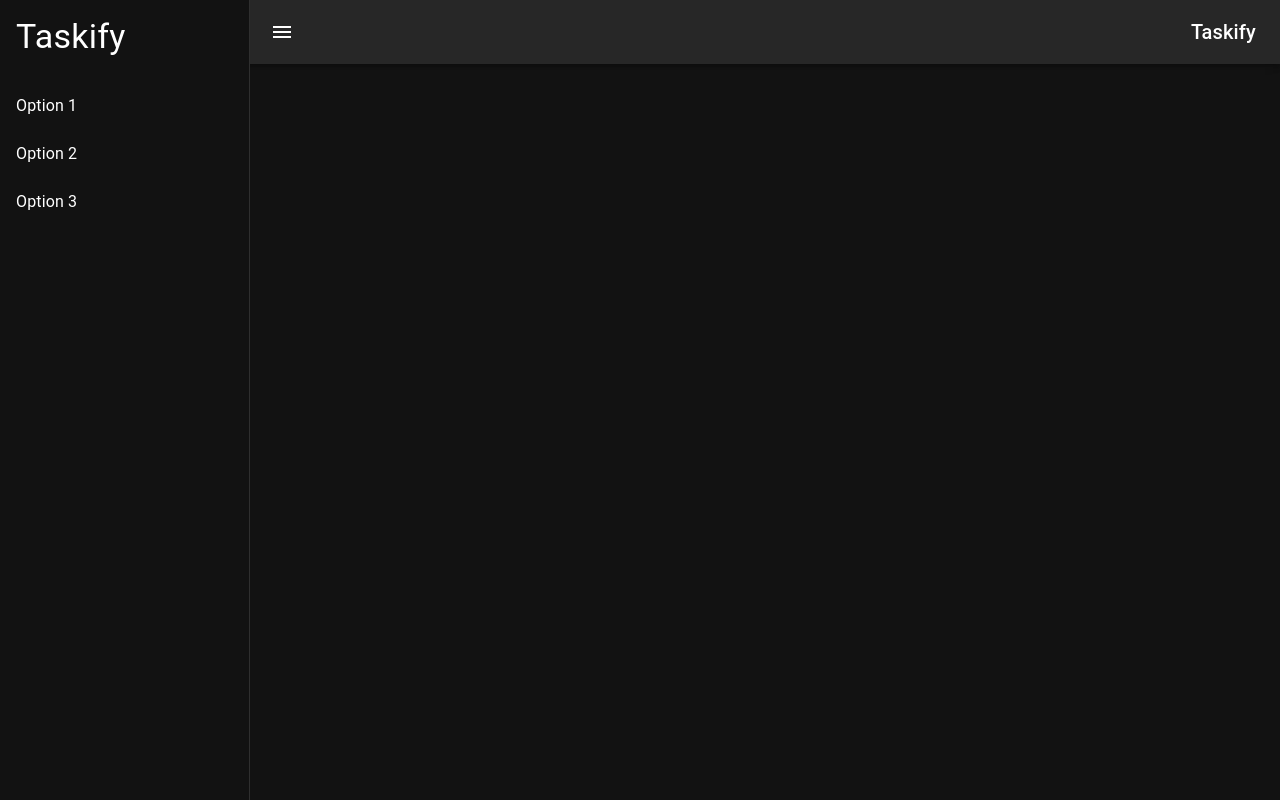
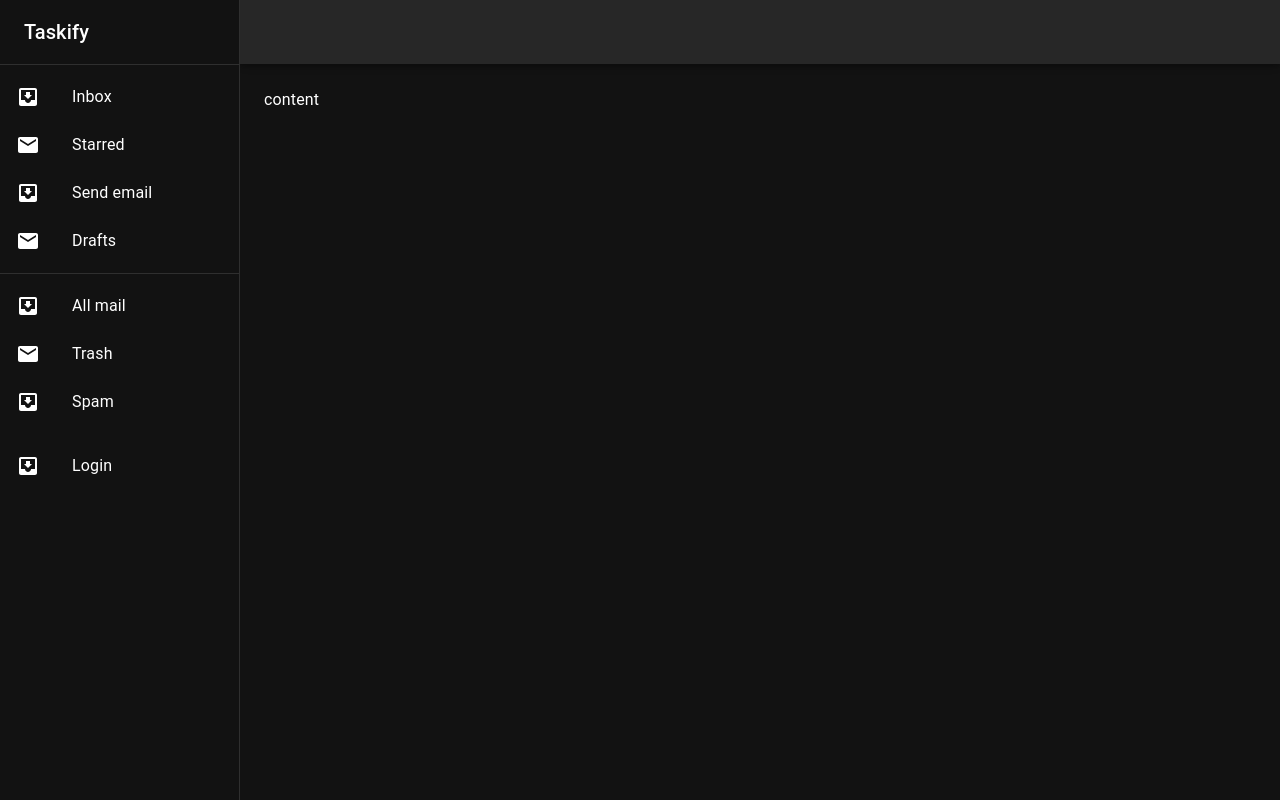
Before and after one commit to FilipAlberski/taskify2, a React (Vite) app in the folder client/: page /dashboard in a window 1280 px wide. Built offline with nearby package versions, Linux system fonts and the light colour scheme.

Commit message:
Refactor SharedLayout component to use Material-UI components and add Redux integration.

```diff
--- a/client/src/components/SharedLayout.tsx
+++ b/client/src/components/SharedLayout.tsx
@@ -1,102 +1,191 @@
-import React, { useState, useCallback } from 'react';
-import {
-  useTheme,
-  useMediaQuery,
-  AppBar,
-  Toolbar,
-  Typography,
-  IconButton,
-  Drawer,
-  List,
-  ListItemButton,
-  ListItemText,
-  styled,
-} from '@mui/material';
+import * as React from 'react';
+import AppBar from '@mui/material/AppBar';
+import Box from '@mui/material/Box';
+import CssBaseline from '@mui/material/CssBaseline';
+import Divider from '@mui/material/Divider';
+import Drawer from '@mui/material/Drawer';
+import IconButton from '@mui/material/IconButton';
+import InboxIcon from '@mui/icons-material/MoveToInbox';
+import List from '@mui/material/List';
+import ListItem from '@mui/material/ListItem';
+import ListItemButton from '@mui/material/ListItemButton';
+import ListItemIcon from '@mui/material/ListItemIcon';
+import ListItemText from '@mui/material/ListItemText';
+import MailIcon from '@mui/icons-material/Mail';
 import MenuIcon from '@mui/icons-material/Menu';
-import CloseIcon from '@mui/icons-material/Close'; // Import Close icon
-import { Outlet } from 'react-router-dom';
+import Toolbar from '@mui/material/Toolbar';
+import Typography from '@mui/material/Typography';
 
-const drawerWidth = 250;
+//redux
+import { useSelector } from 'react-redux';
 
-const MainContent = styled('div')(({ theme, isMobile }) => ({
-  flexGrow: 1,
-  padding: theme.spacing(3),
-  marginLeft: isMobile ? 0 : drawerWidth,
-}));
+const drawerWidth = 240;
 
-const SharedLayout: React.FC = () => {
-  const theme = useTheme();
-  const isMobile = useMediaQuery(theme.breakpoints.down('sm'));
-  const [openDrawer, setOpenDrawer] = useState(false);
+interface Props {
+  window?: () => Window;
+}
 
-  const toggleDrawer = useCallback(() => {
-    setOpenDrawer(!openDrawer);
-  }, [openDrawer]);
+export default function SharedLayout(props: Props) {
+  const { window } = props;
+  const [mobileOpen, setMobileOpen] = React.useState(false);
 
-  const closeDrawer = useCallback(() => {
-    setOpenDrawer(false);
-  }, []);
+  const handleDrawerToggle = () => {
+    setMobileOpen(!mobileOpen);
+  };
 
-  return (
-    <div>
-      <AppBar position="static">
-        <Toolbar
+  const { userInfo } = useSelector((state) => state.auth);
+
+  console.log(userInfo);
+
+  const drawer = (
+    <Box
       sx={{
-            left: isMobile ? '0px' : `${drawerWidth}px`,
-            width: isMobile
-              ? '100%'
-              : `calc(100% - ${drawerWidth}px)`,
         display: 'flex',
-            justifyContent: 'space-between',
+        flexDirection: 'column',
+        height: '100vh',
       }}
     >
-          <IconButton
-            edge="start"
-            color="inherit"
-            aria-label="menu"
-            onClick={toggleDrawer}
-          >
-            {openDrawer ? <CloseIcon /> : <MenuIcon />}{' '}
-            {/* Toggle between icons */}
-          </IconButton>
+      <Toolbar>
         <Typography variant="h6" noWrap component="div">
           Taskify
         </Typography>
       </Toolbar>
+      <Divider />
+      <List>
+        {['Inbox', 'Starred', 'Send email', 'Drafts'].map(
+          (text, index) => (
+            <ListItem key={text} disablePadding>
+              <ListItemButton>
+                <ListItemIcon>
+                  {index % 2 === 0 ? <InboxIcon /> : <MailIcon />}
+                </ListItemIcon>
+                <ListItemText primary={text} />
+              </ListItemButton>
+            </ListItem>
+          )
+        )}
+      </List>
+      <Divider />
+      <List>
+        {['All mail', 'Trash', 'Spam'].map((text, index) => (
+          <ListItem key={text} disablePadding>
+            <ListItemButton>
+              <ListItemIcon onClick={handleDrawerToggle}>
+                {index % 2 === 0 ? <InboxIcon /> : <MailIcon />}
+              </ListItemIcon>
+              <ListItemText primary={text} />
+            </ListItemButton>
+          </ListItem>
+        ))}
+      </List>
+      <Box
+        sx={{
+          justifySelf: 'flex-end',
+        }}
+      >
+        {userInfo ? (
+          <List>
+            <ListItem disablePadding>
+              <ListItemButton>
+                <ListItemIcon>
+                  <InboxIcon />
+                </ListItemIcon>
+                <ListItemText primary="Logout" />
+              </ListItemButton>
+            </ListItem>
+          </List>
+        ) : (
+          <List>
+            <ListItem disablePadding>
+              <ListItemButton>
+                <ListItemIcon>
+                  <InboxIcon />
+                </ListItemIcon>
+                <ListItemText primary="Login" />
+              </ListItemButton>
+            </ListItem>
+          </List>
+        )}
+      </Box>
+    </Box>
+  );
+
+  // Remove this const when copying and pasting into your project.
+  const container =
+    window !== undefined ? () => window().document.body : undefined;
+
+  return (
+    <Box sx={{ display: 'flex' }}>
+      <CssBaseline />
+      {/* Top Bar */}
+      <AppBar
+        position="fixed"
+        sx={{
+          width: { sm: `calc(100% - ${drawerWidth}px)` },
+          ml: { sm: `${drawerWidth}px` },
+        }}
+      >
+        <Toolbar>
+          <IconButton
+            color="inherit"
+            aria-label="open drawer"
+            edge="start"
+            onClick={handleDrawerToggle}
+            sx={{ mr: 2, display: { sm: 'none' } }}
+          >
+            <MenuIcon />
+          </IconButton>
+        </Toolbar>
       </AppBar>
+      <Box
+        component="nav"
+        sx={{ width: { sm: drawerWidth }, flexShrink: { sm: 0 } }}
+      >
+        {/* Side Bar */}
         <Drawer
-        open={isMobile ? openDrawer : true}
-        variant={isMobile ? 'temporary' : 'permanent'}
-        onClose={closeDrawer}
+          container={container}
+          variant="temporary"
+          open={mobileOpen}
+          onClose={handleDrawerToggle}
+          ModalProps={{
+            keepMounted: true,
+          }}
           sx={{
+            display: { xs: 'block', sm: 'none' },
+            '& .MuiDrawer-paper': {
+              boxSizing: 'border-box',
               width: drawerWidth,
-          '& .MuiDrawer-paper': {
-            width: drawerWidth,
-            boxSizing: 'border-box',
-            bgcolor: 'background.default',
             },
           }}
         >
-        <Typography variant="h4" sx={{ p: 2 }}>
-          Taskify
-        </Typography>
-        <List>
-          <ListItemButton onClick={closeDrawer}>
-            <ListItemText primary="Option 1" />
-          </ListItemButton>
-          <ListItemButton onClick={closeDrawer}>
-            <ListItemText primary="Option 2" />
-          </ListItemButton>
-          <ListItemButton onClick={closeDrawer}>
-            <ListItemText primary="Option 3" />
-          </ListItemButton>
-        </List>
+          {drawer}
         </Drawer>
-      <MainContent isMobile={isMobile}>
-        <Outlet />
-      </MainContent>
-    </div>
+        <Drawer
+          variant="permanent"
+          sx={{
+            display: { xs: 'none', sm: 'block' },
+            '& .MuiDrawer-paper': {
+              boxSizing: 'border-box',
+              width: drawerWidth,
+            },
+          }}
+          open
+        >
+          {drawer}
+        </Drawer>
+      </Box>
+      <Box
+        component="main"
+        sx={{
+          flexGrow: 1,
+          p: 3,
+          width: { sm: `calc(100% - ${drawerWidth}px)` },
+        }}
+      >
+        <Toolbar />
+        {/* Page Content */}
+        content
+      </Box>
+    </Box>
   );
-};
-
-export default SharedLayout;
+}
```
Also changed, not shown: 1 other file (tests, documents, lock files or other folders). Lines whose indentation alone changed are shown as unchanged.
